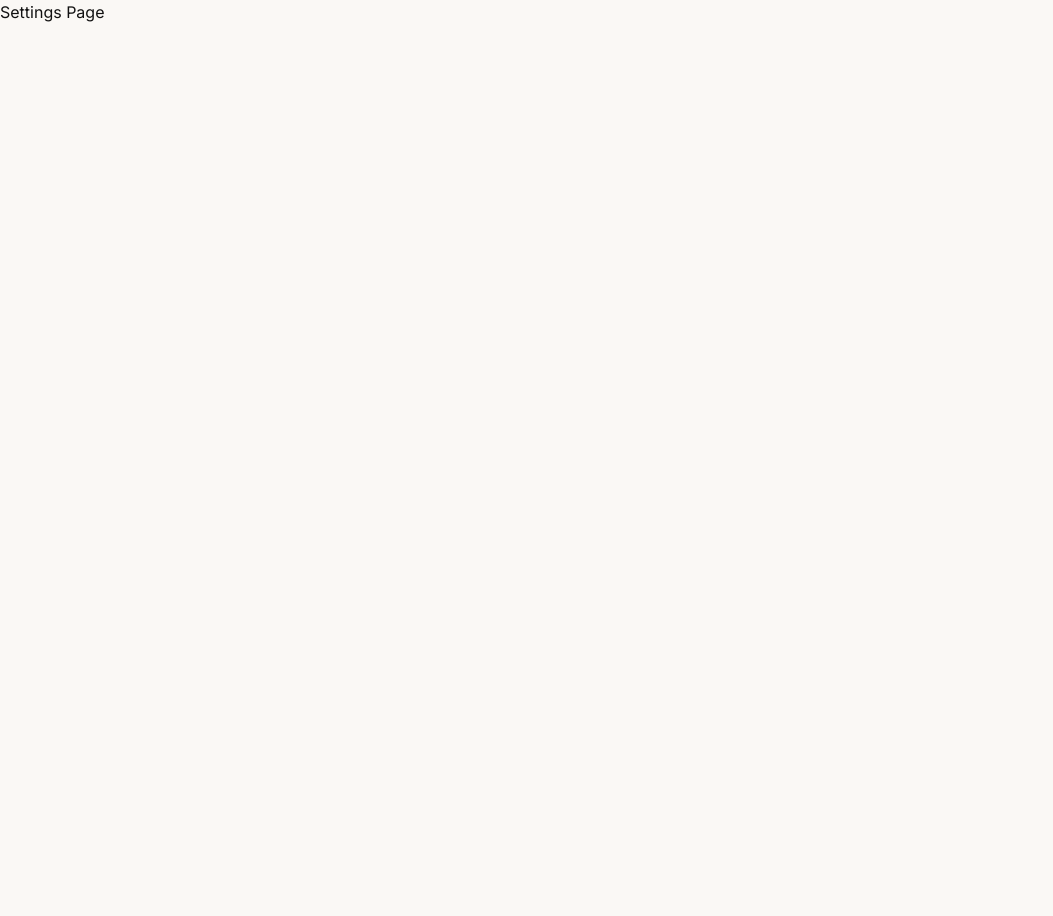
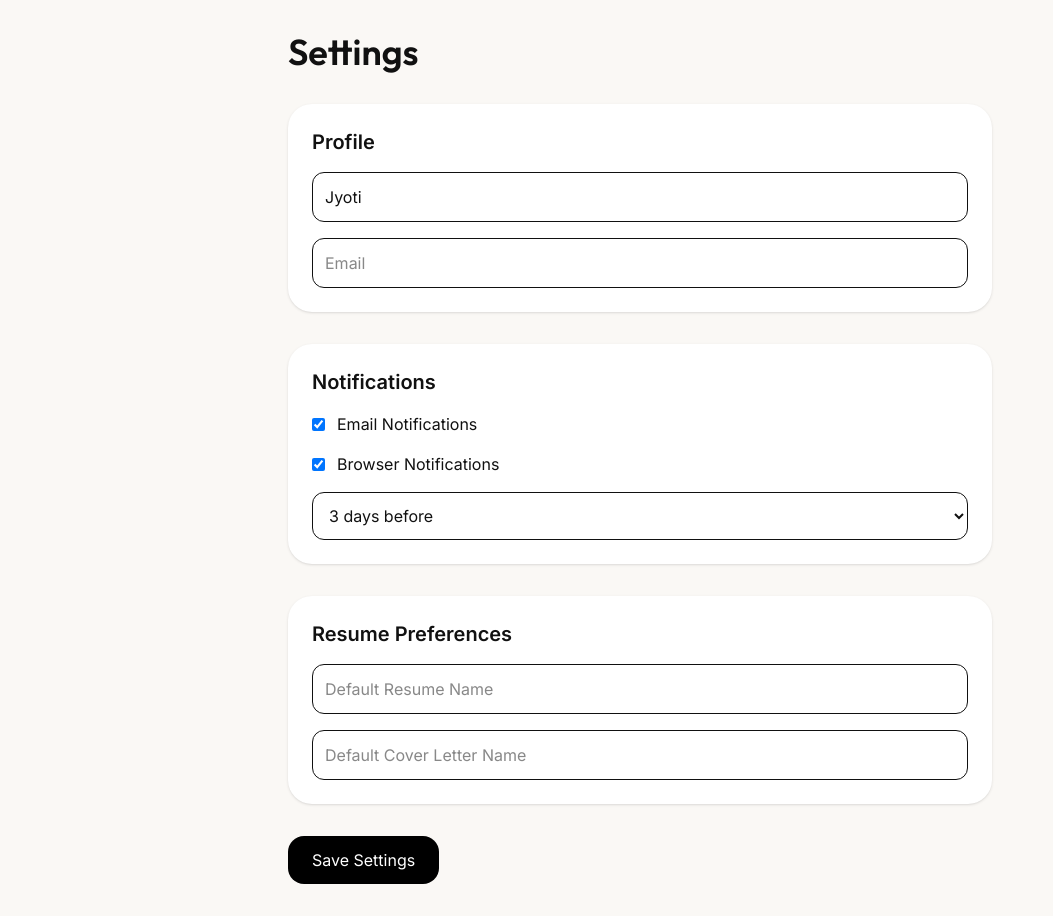
Before and after one commit to Jyotiiii3003/TrackNest, a React (Vite) app in the folder frontend/: page /settings in a window 1280 px wide. Shown: the whole page, without its empty margins (0-1053 px from the left). Before the commit the page ends 800 px from the top, so only its background shows below. Built offline with nearby package versions, Linux system fonts and the light colour scheme; sample sign-in values are in the browser's storage.

Commit message:
added loading states for login ,registration, delete

```diff
--- a/frontend/src/components/dashboard/UpcomingDeadlines.jsx
+++ b/frontend/src/components/dashboard/UpcomingDeadlines.jsx
@@ -36,7 +36,7 @@ function UpcomingDeadlines({
       <div className="space-y-4">
         {upcoming.map((item) => (
           <div
-            key={item.id}
+            key={item._id}
             className="border-b border-black/5 pb-3"
           >
             <h3 className="font-medium">
--- a/frontend/src/components/opportunities/KanbanColumn.jsx
+++ b/frontend/src/components/opportunities/KanbanColumn.jsx
@@ -7,6 +7,7 @@ function KanbanColumn({
   onMove,
   onEdit,
   onView,
+  deletingId
 }) {
   return (
     <div
@@ -30,6 +31,7 @@ function KanbanColumn({
       onMove={onMove}
       onEdit={onEdit}
       onView={onView}
+      deletingId={deletingId}
     />
   ))
       ) : (
--- a/frontend/src/components/opportunities/OpportunityCard.jsx
+++ b/frontend/src/components/opportunities/OpportunityCard.jsx
@@ -4,6 +4,7 @@ function OpportunityCard({
   onMove,
   onEdit,
   onView,
+  deletingId
 }) {
   const categoryColors = {
     Internship: "bg-purple-100 text-purple-600",
@@ -85,7 +86,9 @@ function OpportunityCard({
           }
           className="text-xs text-red-500 hover:text-red-700"
         >
-          Delete
+          {deletingId === opportunity._id
+          ?"Deleting..."
+          :"Delete"}
         </button>
 
         <button
--- a/frontend/src/pages/Login.jsx
+++ b/frontend/src/pages/Login.jsx
@@ -11,8 +11,16 @@ function Login() {
   const [password, setPassword] =
     useState("");
 
+     const [loading, setLoading] =
+  useState(false);
+
+  const [error, setError] =
+  useState("");
+
   const handleSubmit = async (e) => {
     e.preventDefault();
+    setLoading(true);
+    setError("");
 
     try {
       const { data } =
@@ -30,12 +38,17 @@ function Login() {
         "user",
         JSON.stringify(data.user)
       );
+      setLoading(false);
 
-      navigate("/dashboard");
+      window.location.href = "/dashboard";
     } catch (error) {
+      setLoading(false);
+      setError("Invalid email or password");
       console.log(error.response.data);
     }
   };
+
+
 
   return (
     <div
@@ -106,9 +119,14 @@ function Login() {
             "
             required
           />
-
+          {error && (
+            <p className="text-red-500 text-sm">
+              {error}
+            </p>
+          )}
           <button
             type="submit"
+            disabled={loading}
             className="
             w-full
             bg-black
@@ -117,7 +135,10 @@ function Login() {
             rounded-xl
             "
           >
-            Login
+            {loading
+              ? "Logging in..."
+              : "Login"}
+
           </button>
         </form>
 
--- a/frontend/src/pages/Opportunities.jsx
+++ b/frontend/src/pages/Opportunities.jsx
@@ -10,6 +10,8 @@ import {
 import AddOpportunityModal from "../components/opportunities/AddOpportunityModal";
 import OpportunityDetailModal from "../components/opportunities/OpportunityDetailModal";
 function Opportunities() {
+  const [deletingId, setDeletingId] =
+  useState(null);
   const [opportunitiesList, setOpportunitiesList] =
   useState([]);
 
@@ -118,9 +120,8 @@ function Opportunities() {
   const handleDeleteOpportunity =
   async (id) => {
     try {
-      await deleteOpportunity(
-        id
-      );
+      setDeletingId(id);
+      await deleteOpportunity(id);
 
       setOpportunitiesList(
         opportunitiesList.filter(
@@ -128,7 +129,9 @@ function Opportunities() {
             item._id !== id
         )
       );
+      setDeletingId(null);
     } catch (error) {
+      setDeletingId(null);
       console.log(error);
     }
   };
@@ -375,6 +378,7 @@ return (
         onMove={handleMoveOpportunity}
         onEdit={openEditModal}
         onView={openDetails}
+        deletingId={deletingId}
       />
 
       <KanbanColumn
@@ -384,6 +388,7 @@ return (
         onMove={handleMoveOpportunity}
         onEdit={openEditModal}
         onView={openDetails}
+        deletingId={deletingId}
       />
 
       <KanbanColumn
@@ -393,6 +398,7 @@ return (
         onMove={handleMoveOpportunity}
         onEdit={openEditModal}
         onView={openDetails}
+        deletingId={deletingId}
       />
 
       <KanbanColumn
@@ -402,6 +408,7 @@ return (
         onMove={handleMoveOpportunity}
         onEdit={openEditModal}
         onView={openDetails}
+        deletingId={deletingId}
       />
 
       <KanbanColumn
@@ -411,6 +418,7 @@ return (
         onMove={handleMoveOpportunity}
         onEdit={openEditModal}
         onView={openDetails}
+        deletingId={deletingId}
       />
 
       <KanbanColumn
@@ -420,6 +428,7 @@ return (
         onMove={handleMoveOpportunity}
         onEdit={openEditModal}
         onView={openDetails}
+        deletingId={deletingId}
       />
     </div>
 
--- a/frontend/src/pages/Register.jsx
+++ b/frontend/src/pages/Register.jsx
@@ -13,6 +13,10 @@ function Register() {
 
   const [password, setPassword] =
     useState("");
+  const [loading, setLoading] =
+  useState(false);
+  const [error, setError] =
+  useState("");
 
   const handleSubmit = async (e) => {
     e.preventDefault();
@@ -23,9 +27,11 @@ function Register() {
         email,
         password,
       });
-
+      setLoading(false);
       navigate("/login");
     } catch (error) {
+      setLoading(false);
+      setError("Error occurred while registering");
       console.log(error);
     }
   };
@@ -117,9 +123,14 @@ function Register() {
             "
             required
           />
-
+          {error && (
+            <p className="text-red-500 text-sm">
+              {error}
+            </p>
+          )}
           <button
             type="submit"
+            disabled={loading}
             className="
             w-full
             bg-black
@@ -128,7 +139,10 @@ function Register() {
             rounded-xl
             "
           >
-            Register
+            {loading
+              ? "Registering..."
+              : "Register"}
+
           </button>
         </form>
 
--- a/frontend/src/pages/Settings.jsx
+++ b/frontend/src/pages/Settings.jsx
@@ -1,8 +1,171 @@
+import { useState } from "react";
+import {  useEffect } from "react";
 function Settings() {
+  const [settings, setSettings] =
+    useState({
+      name: "Jyoti",
+      email: "",
+      emailNotifications: true,
+      browserNotifications: true,
+      defaultReminderDays: 3,
+      defaultResume: "",
+      defaultCoverLetter: "",
+    });
+    useEffect(() => {
+  const saved = localStorage.getItem(
+    "tracknestSettings"
+  );
+
+  if (saved) {
+    setSettings(JSON.parse(saved));
+  }
+}, []);
+  const handleChange = (e) => {
+    const { name, value, type, checked } =
+      e.target;
+
+    setSettings({
+      ...settings,
+      [name]:
+        type === "checkbox"
+          ? checked
+          : value,
+    });
+  };
+
+  const handleSave = () => {
+    localStorage.setItem(
+      "tracknestSettings",
+      JSON.stringify(settings)
+    );
+
+    alert("Settings saved!");
+  };
+
   return (
-    <div>
-      Settings Page
+    <div className="p-8 max-w-3xl mx-auto space-y-8">
+      <h1
+        className="text-4xl"
+        style={{
+          fontFamily: "Outfit",
+          fontWeight: 600,
+        }}
+      >
+        Settings
+      </h1>
+
+      {/* Profile */}
+      <div className="bg-white rounded-3xl p-6 shadow-sm space-y-4">
+        <h2 className="text-xl font-semibold">
+          Profile
+        </h2>
+
+        <input
+          type="text"
+          name="name"
+          value={settings.name}
+          onChange={handleChange}
+          placeholder="Name"
+          className="w-full border rounded-xl p-3"
+        />
+
+        <input
+          type="email"
+          name="email"
+          value={settings.email}
+          onChange={handleChange}
+          placeholder="Email"
+          className="w-full border rounded-xl p-3"
+        />
+      </div>
+
+      {/* Notifications */}
+      <div className="bg-white rounded-3xl p-6 shadow-sm space-y-4">
+        <h2 className="text-xl font-semibold">
+          Notifications
+        </h2>
+
+        <label className="flex items-center gap-3">
+          <input
+            type="checkbox"
+            name="emailNotifications"
+            checked={
+              settings.emailNotifications
+            }
+            onChange={handleChange}
+          />
+          Email Notifications
+        </label>
+
+        <label className="flex items-center gap-3">
+          <input
+            type="checkbox"
+            name="browserNotifications"
+            checked={
+              settings.browserNotifications
+            }
+            onChange={handleChange}
+          />
+          Browser Notifications
+        </label>
+
+        <select
+          name="defaultReminderDays"
+          value={
+            settings.defaultReminderDays
+          }
+          onChange={handleChange}
+          className="w-full border rounded-xl p-3"
+        >
+          <option value={1}>
+            1 day before
+          </option>
+          <option value={3}>
+            3 days before
+          </option>
+          <option value={7}>
+            7 days before
+          </option>
+        </select>
+      </div>
+
+      {/* Resume Preferences */}
+      <div className="bg-white rounded-3xl p-6 shadow-sm space-y-4">
+        <h2 className="text-xl font-semibold">
+          Resume Preferences
+        </h2>
+
+        <input
+          type="text"
+          name="defaultResume"
+          value={
+            settings.defaultResume
+          }
+          onChange={handleChange}
+          placeholder="Default Resume Name"
+          className="w-full border rounded-xl p-3"
+        />
+
+        <input
+          type="text"
+          name="defaultCoverLetter"
+          value={
+            settings.defaultCoverLetter
+          }
+          onChange={handleChange}
+          placeholder="Default Cover Letter Name"
+          className="w-full border rounded-xl p-3"
+        />
+      </div>
+
+      <button
+        onClick={handleSave}
+        className="px-6 py-3 bg-black text-white rounded-2xl"
+      >
+        Save Settings
+      </button>
     </div>
   );
 }
+
 export default Settings;
```
